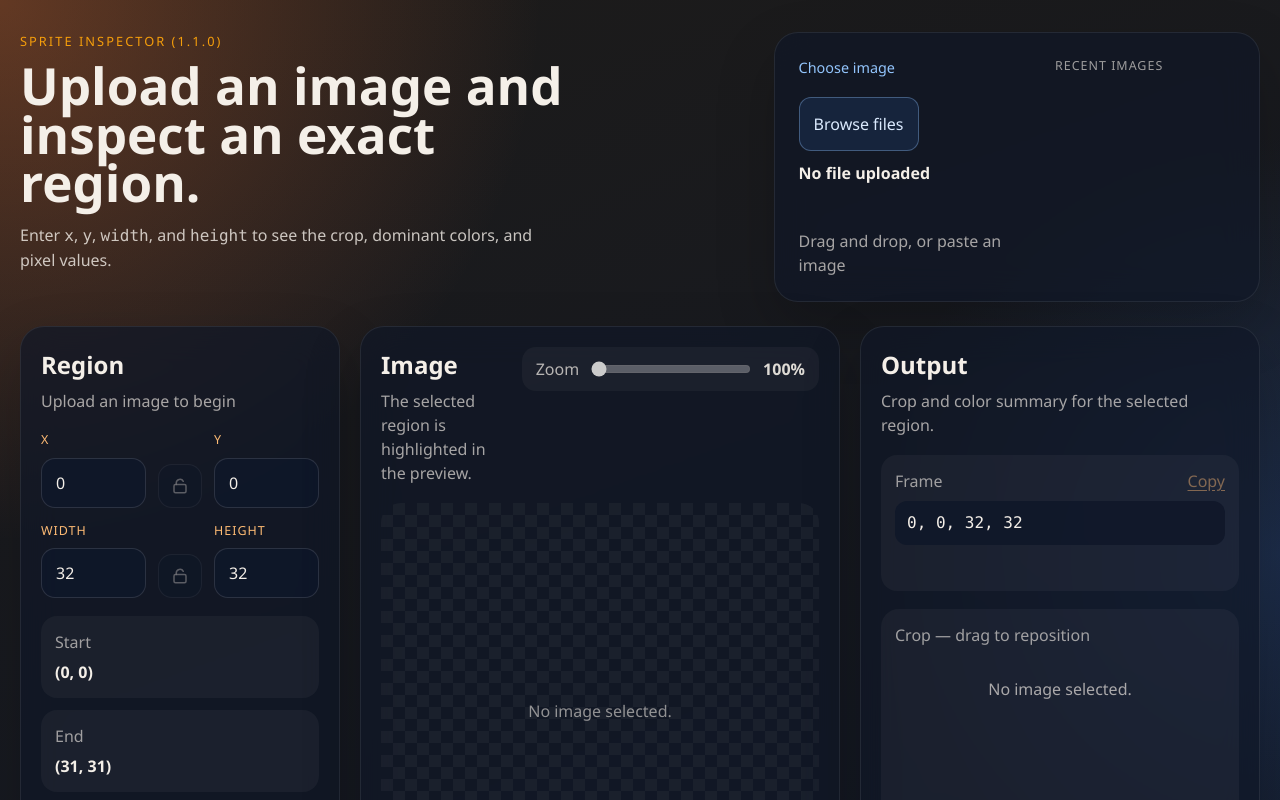
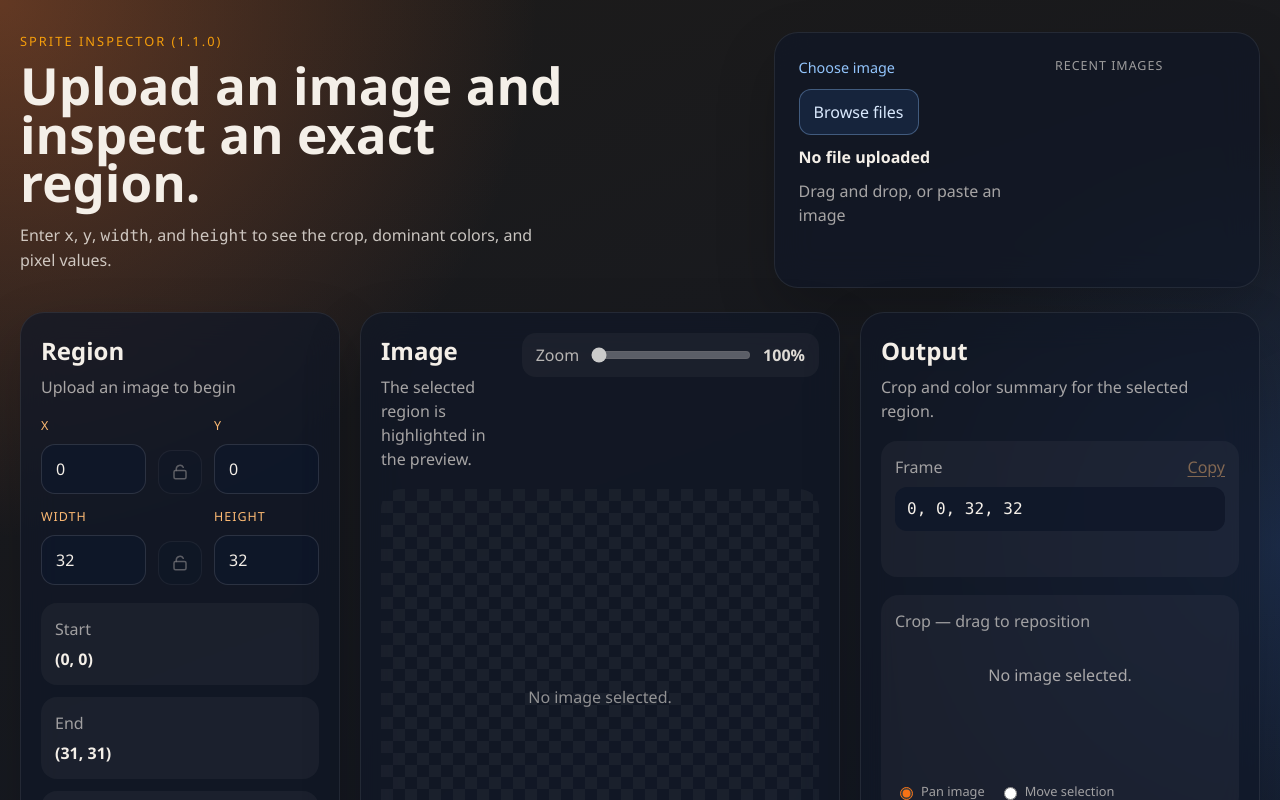
Before and after one commit to maglunde/sprite-inspector, a React (Vite) app: page / in a window 1280 px wide. Shown: the top 800 px of the page. Built offline with nearby package versions, Linux system fonts and the light colour scheme.

Commit message:
Shorter image upload-container

```diff
--- a/src/styles.css
+++ b/src/styles.css
@@ -105,7 +105,7 @@ code {
   grid-template-columns: minmax(0, 1fr) 180px;
   gap: 20px;
   align-items: stretch;
-  height: 220px;
+  height: 170px;
 }
 .upload-primary {
   display: grid;
```
